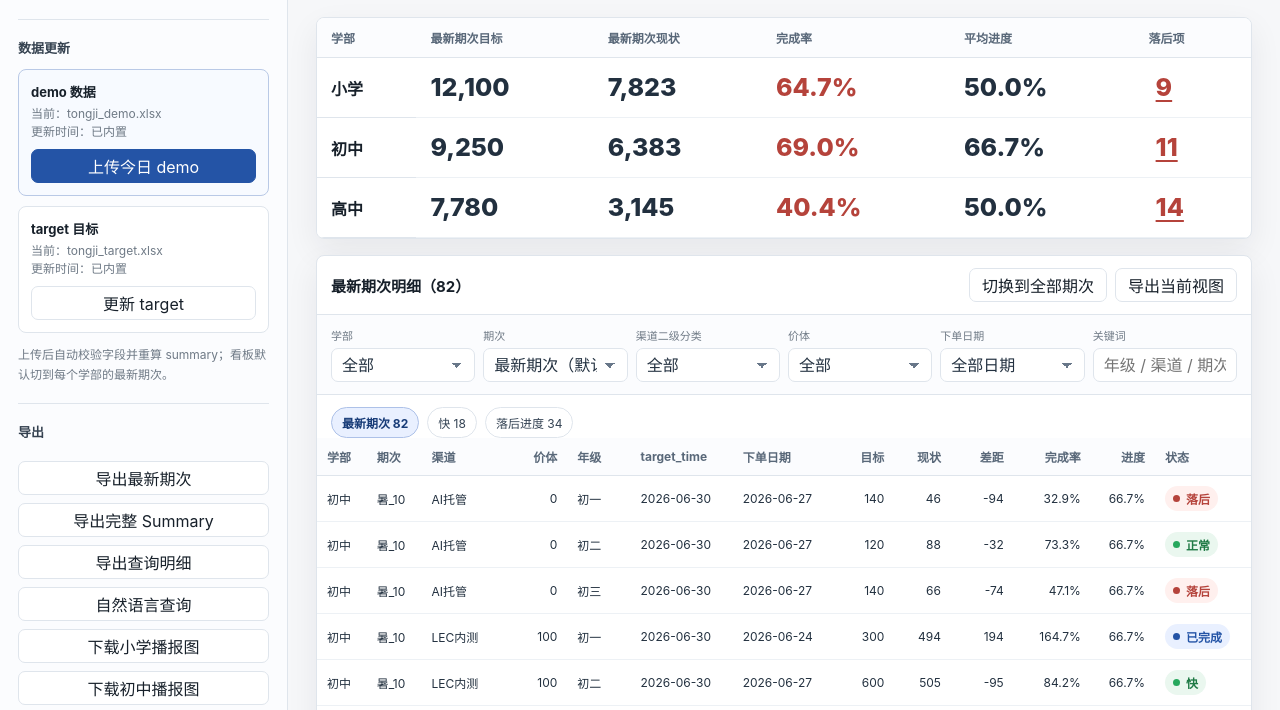
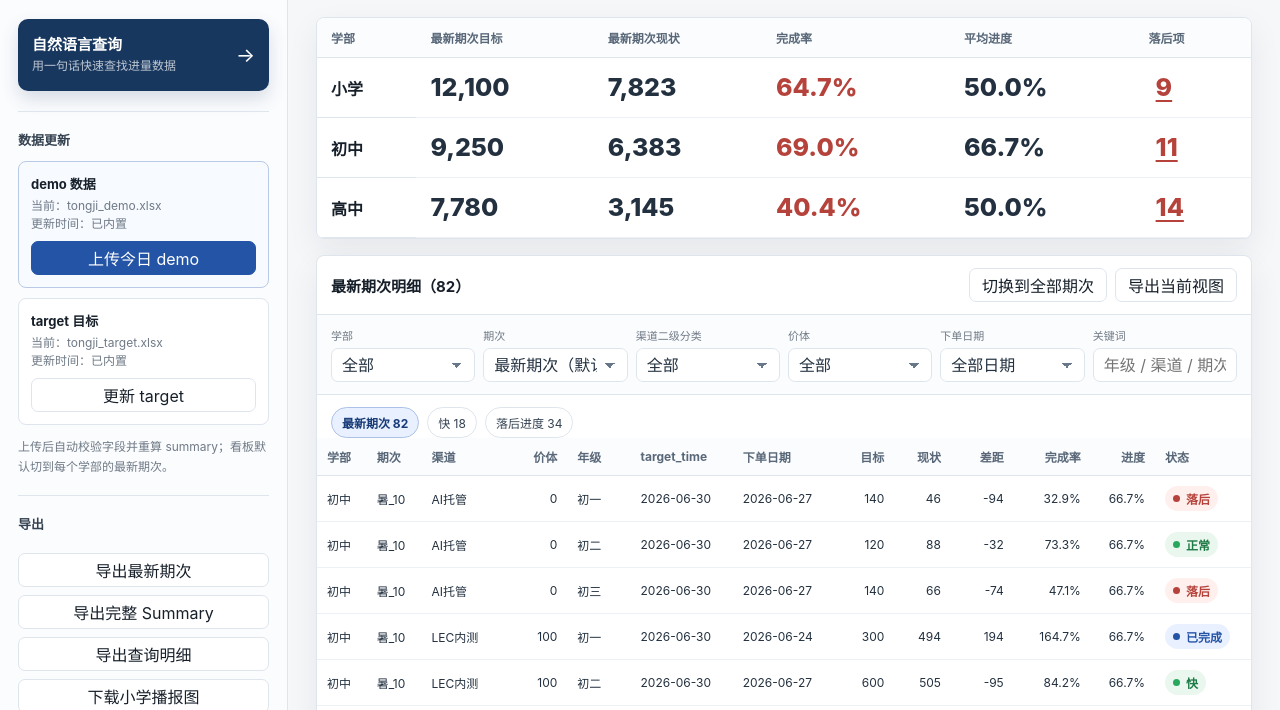
Before and after one commit to yxqhuqin222-star/rizhuizong, a website: page web/index.html in a window 1280 px wide. Shown: the part 61-771 px from the top of the page. Drawn offline with Linux system fonts and the light colour scheme.

Commit message:
调整自然语言查询入口位置

```diff
--- a/web/index.html
+++ b/web/index.html
@@ -6,7 +6,7 @@
   <title>进度监控</title>
   <link rel="icon" type="image/png" href="./favicon.png?v=20260628-1">
   <link rel="shortcut icon" href="./favicon.ico?v=20260628-1">
-  <link rel="stylesheet" href="./styles.css?v=20260628-4">
+  <link rel="stylesheet" href="./styles.css?v=20260629-1">
 </head>
 <body>
   <div class="app">
@@ -17,6 +17,14 @@
           <h1>日追踪看板</h1>
         </div>
       </div>
+
+      <button class="natural-query-entry" id="naturalQueryButton" type="button">
+        <span class="natural-query-entry-copy">
+          <strong>自然语言查询</strong>
+          <small>用一句话快速查找进量数据</small>
+        </span>
+        <span class="natural-query-entry-arrow" aria-hidden="true">→</span>
+      </button>
 
       <div class="section">
         <h2>数据更新</h2>
@@ -41,7 +49,6 @@
         <button class="btn block" id="exportLatest">导出最新期次</button>
         <button class="btn block" id="exportAll">导出完整 Summary</button>
         <button class="btn block" id="exportQuery">导出查询明细</button>
-        <button class="btn block" id="naturalQueryButton">自然语言查询</button>
         <button class="btn block" id="reportPrimary">下载小学播报图</button>
         <button class="btn block" id="reportMiddle">下载初中播报图</button>
         <button class="btn block" id="reportHigh">下载高中播报图</button>
--- a/web/styles.css
+++ b/web/styles.css
@@ -66,6 +66,65 @@ main {
   margin: 0;
   font-size: 17px;
   line-height: 1.2;
+}
+
+.natural-query-entry {
+  width: 100%;
+  min-height: 72px;
+  display: flex;
+  align-items: center;
+  justify-content: space-between;
+  gap: 12px;
+  padding: 14px;
+  border: 0;
+  border-radius: 10px;
+  background: #18375f;
+  color: #fff;
+  text-align: left;
+  cursor: pointer;
+  box-shadow: 0 8px 18px rgba(24, 55, 95, 0.16);
+  transition: transform 150ms ease, background-color 150ms ease, box-shadow 150ms ease;
+}
+
+.natural-query-entry:hover {
+  background: #214a7e;
+  box-shadow: 0 10px 22px rgba(24, 55, 95, 0.2);
+}
+
+.natural-query-entry:active {
+  transform: scale(0.98);
+}
+
+.natural-query-entry:focus-visible {
+  outline: 3px solid rgba(36, 84, 166, 0.28);
+  outline-offset: 2px;
+}
+
+.natural-query-entry-copy {
+  display: grid;
+  gap: 4px;
+}
+
+.natural-query-entry-copy strong {
+  font-size: 15px;
+  line-height: 1.2;
+}
+
+.natural-query-entry-copy small {
+  color: rgba(255, 255, 255, 0.72);
+  font-size: 12px;
+  line-height: 1.35;
+}
+
+.natural-query-entry-arrow {
+  flex: 0 0 auto;
+  font-size: 20px;
+  line-height: 1;
+  transition: transform 150ms ease;
+}
+
+.natural-query-entry:hover .natural-query-entry-arrow {
+  transform: translateX(3px);
 }
 
 .section small {
```
